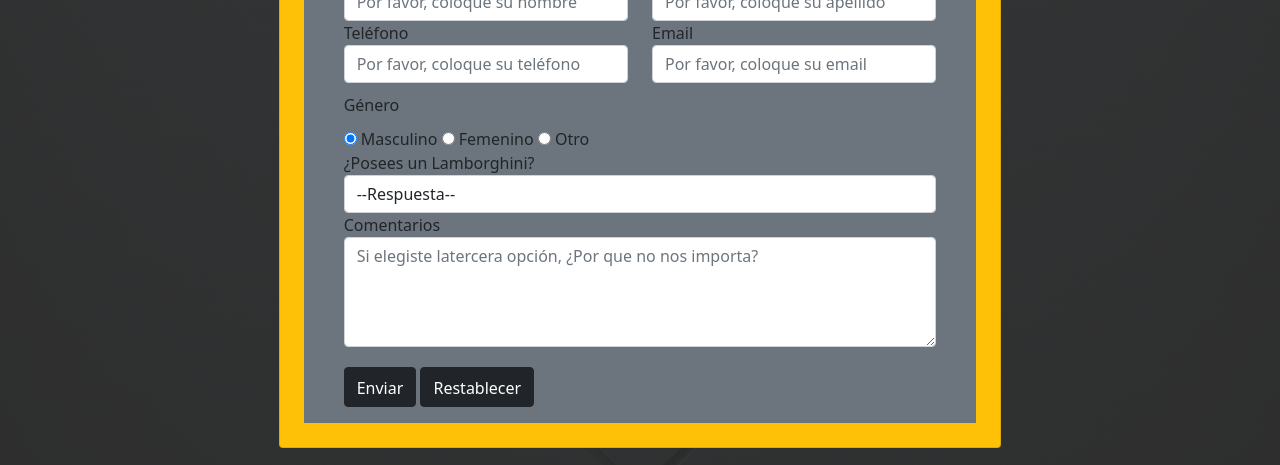
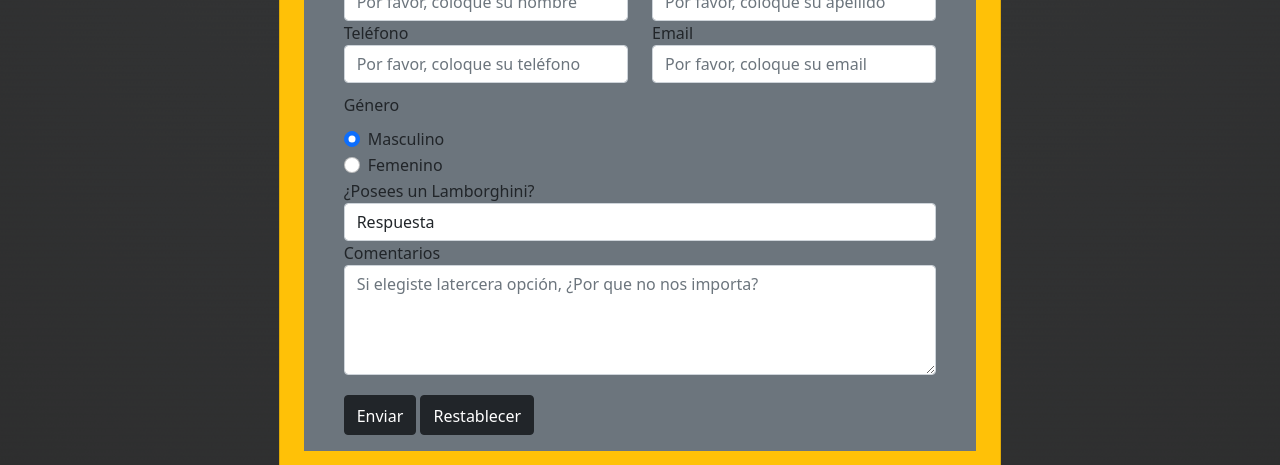
Before and after one commit to Izual23/Lamborghini_Cars, a website: page pages/Contacto.html in a window 1280 px wide. Shown: the part 900-1365 px from the top of the page. Drawn offline with nearby package versions, Linux system fonts and the light colour scheme.

Commit message:
Complete

```diff
--- a/pages/Contacto.html
+++ b/pages/Contacto.html
@@ -98,8 +98,8 @@
                                         <div class="row">
                                             <div class="col-md-6">
                                                 <div class="form-group">
-                                                    <label for="form_lastname">Teléfono</label>
-                                                    <input id="form_lastname" type="number" name="telefono" class="form-control" placeholder="Por favor, coloque su teléfono" required="Requerido" data-error="Se requiere número telefónico.">
+                                                    <label for="form_phone">Teléfono</label>
+                                                    <input id="form_phone" type="number" name="telefono" class="form-control" placeholder="Por favor, coloque su teléfono" required="Requerido" data-error="Se requiere número telefónico.">
                                                 </div>
                                             </div>
                                             <div class="col-md-6">
@@ -114,11 +114,14 @@
                                                 <section>
                                                     <label class="Contact__Section" for="Genero">Género</label>
                                                 </section>
-                                                <section>
-                                                    <input type="radio" name="Genero" checked> Masculino
-                                                    <input type="radio" name="Genero"> Femenino
-                                                    <input type="radio" name="Genero"> Otro
-                                                </section>
+                                                <div class="form-check">
+                                                    <input class="form-check-input" type="radio" name="flexRadioDefault" id="flexRadioDefault1" checked>
+                                                    <label class="form-check-label" for="flexRadioDefault1">Masculino</label>
+                                                </div>
+                                                <div class="form-check">
+                                                    <input class="form-check-input" type="radio" name="flexRadioDefault" id="flexRadioDefault2">
+                                                    <label class="form-check-label" for="flexRadioDefault2">Femenino</label>
+                                                </div>
                                             </div>
                                         </div>
                                         <div class="row">
@@ -126,7 +129,7 @@
                                                 <div class="form-group">
                                                     <label for="form_need">¿Posees un Lamborghini?</label>
                                                     <select id="form_need" name="need" class="form-control" required="required" data-error="¿Posees un Lamborghini?">
-                                                        <option value="" selected disabled>--Respuesta--</option>
+                                                        <option value="" selected disabled>Respuesta</option>
                                                         <option>Si</option>
                                                         <option>No</option>
                                                         <option>No te importa</option>
```
